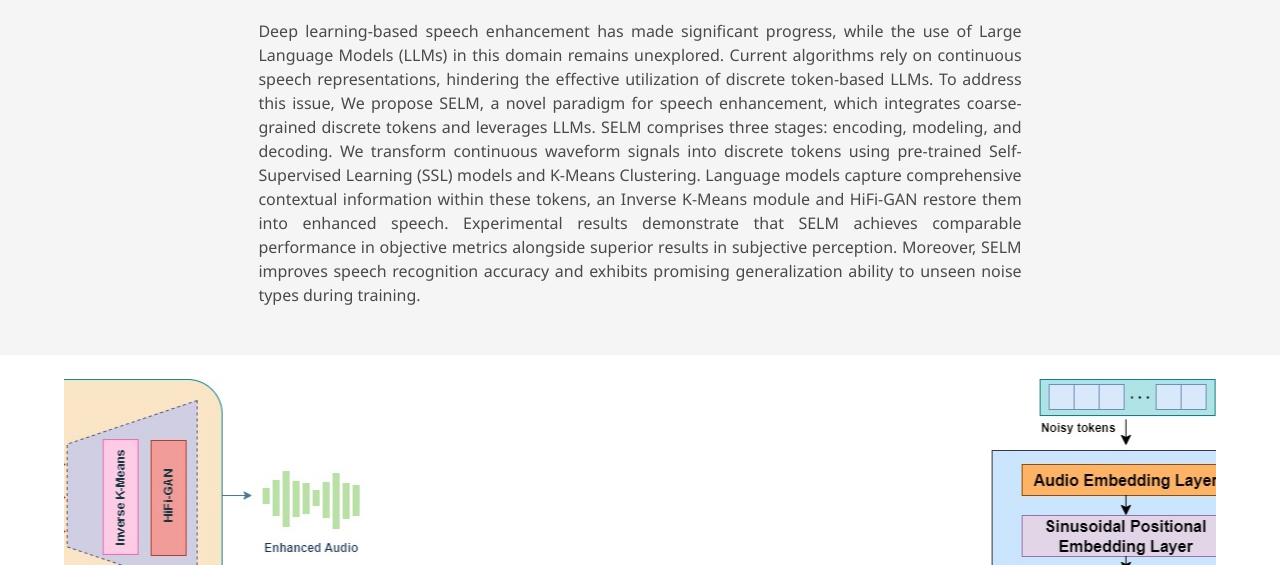
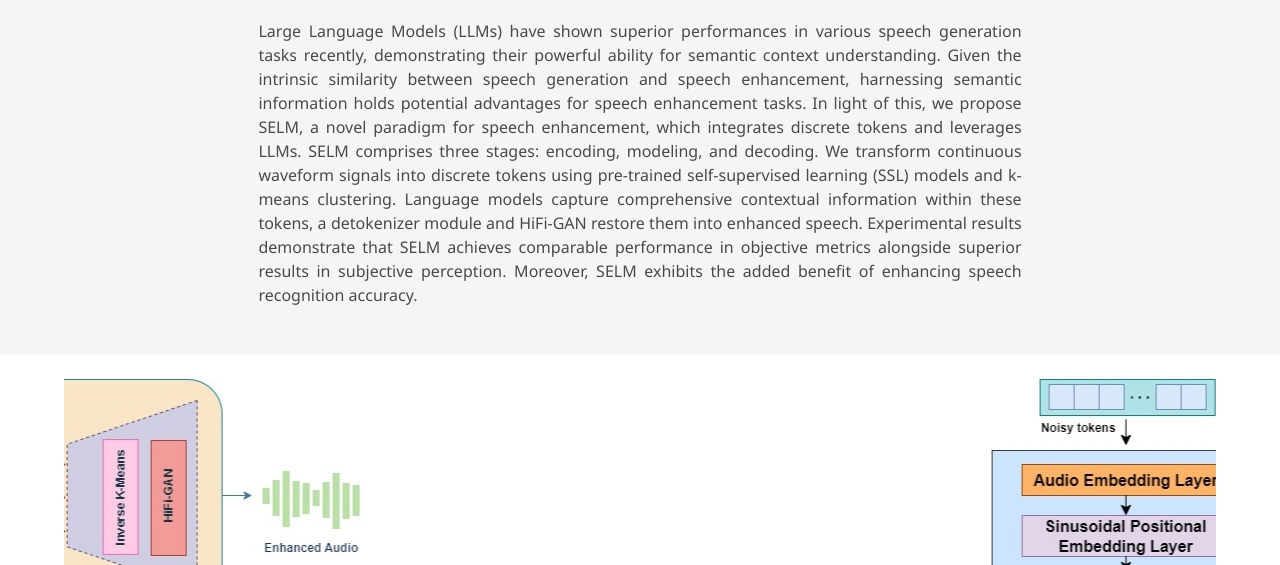
Before and after one commit to Honee-W/SELM, a plain HTML site: page index.html in a window 1280 px wide. Shown: the part 535-1100 px from the top of the page. Drawn offline with nearby package versions, Linux system fonts and the light colour scheme; some icons are missing; a web font is replaced by a local one.

Commit message:
Update index.html

```diff
--- a/index.html
+++ b/index.html
@@ -189,7 +189,8 @@
         <h2 class="title is-3">Abstract</h2>
         <div class="content has-text-justified">
           <p>
-            Deep learning-based speech enhancement has made significant progress, while the use of Large Language Models (LLMs) in this domain remains unexplored. Current algorithms rely on continuous speech representations, hindering the effective utilization of discrete token-based LLMs. To address this issue, We propose SELM, a novel paradigm for speech enhancement, which integrates coarse-grained discrete tokens and leverages LLMs. SELM comprises three stages: encoding, modeling, and decoding. We transform continuous waveform signals into discrete tokens using pre-trained Self-Supervised Learning (SSL) models and K-Means Clustering. Language models capture comprehensive contextual information within these tokens, an Inverse K-Means module and HiFi-GAN restore them into enhanced speech. Experimental results demonstrate that SELM achieves comparable performance in objective metrics alongside superior results in subjective perception. Moreover, SELM improves speech recognition accuracy and exhibits promising generalization ability to unseen noise types during training.          </p>
+           Large Language Models (LLMs) have shown superior performances in various speech generation tasks recently, demonstrating their powerful ability for semantic context understanding. Given the intrinsic similarity between speech generation and speech enhancement, harnessing semantic information holds potential advantages for speech enhancement tasks. In light of this, we propose SELM, a novel paradigm for speech enhancement, which integrates discrete tokens and leverages LLMs. SELM comprises three stages: encoding, modeling, and decoding. We transform continuous waveform signals into discrete tokens using pre-trained self-supervised learning (SSL) models and k-means clustering. Language models capture comprehensive contextual information within these tokens, a detokenizer module and HiFi-GAN restore them into enhanced speech. Experimental results demonstrate that SELM achieves comparable performance in objective metrics alongside superior results in subjective perception. Moreover, SELM exhibits the added benefit of enhancing speech recognition accuracy.
+          </p>
         </div>
       </div>
     </div>
```
